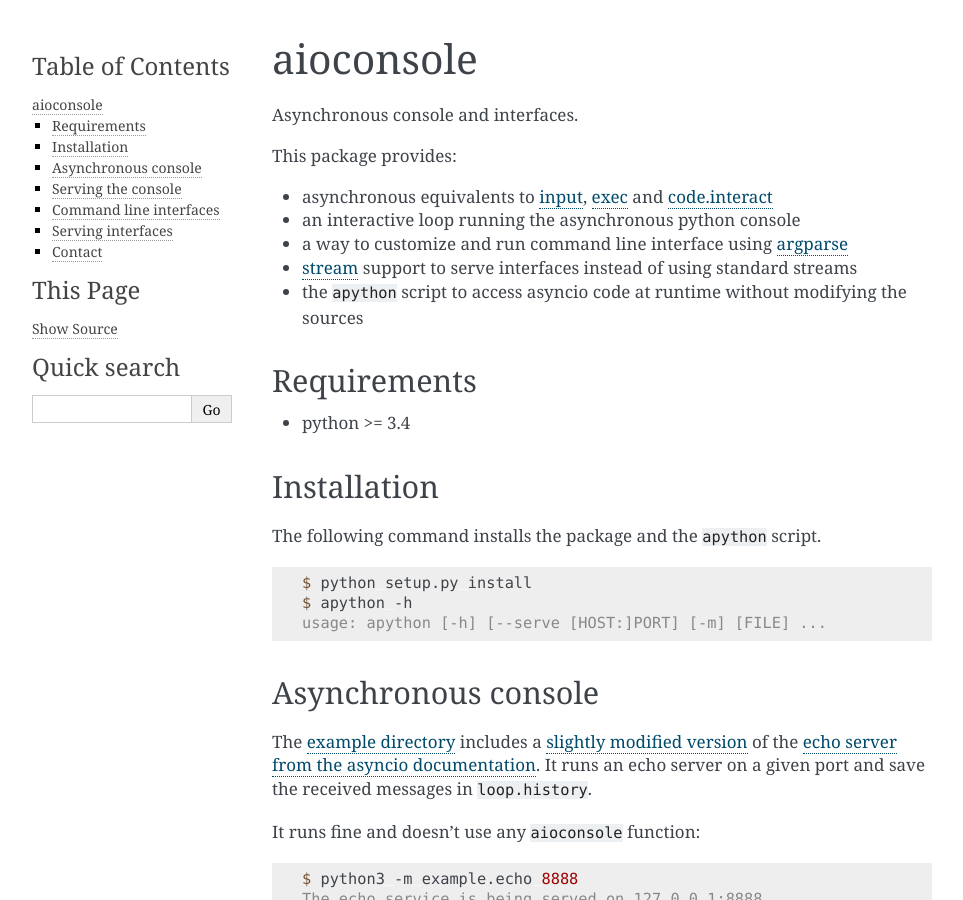
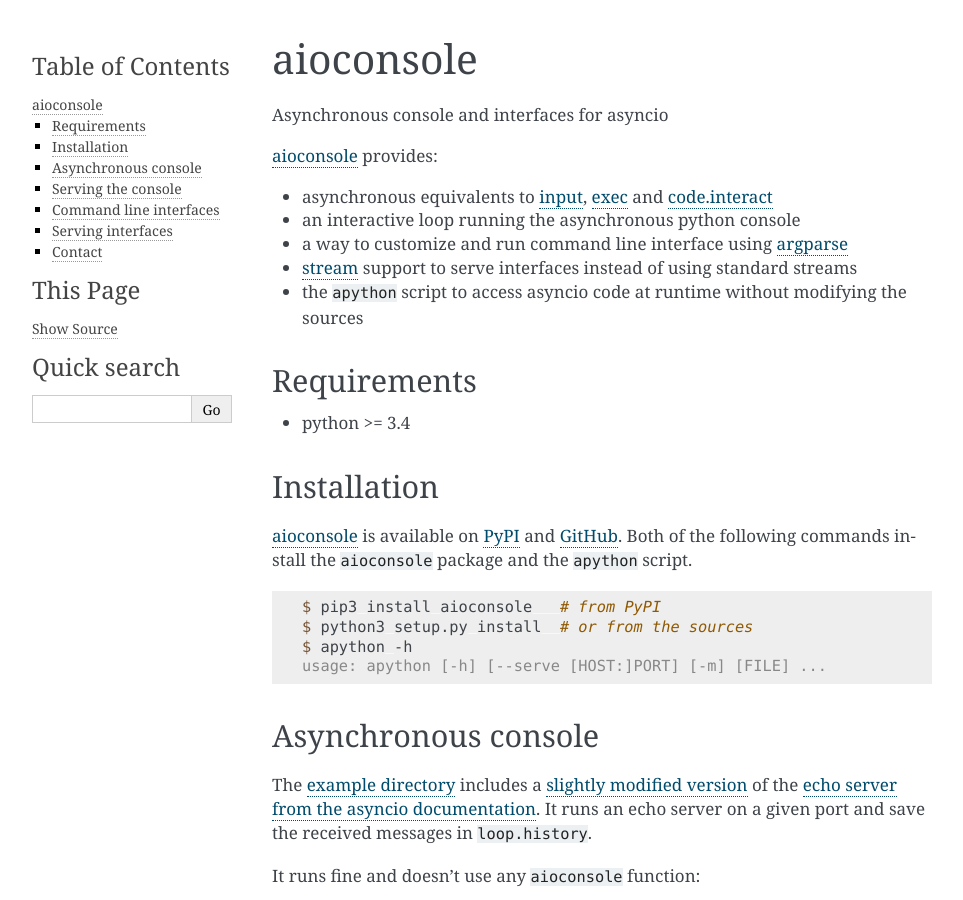
Before and after one commit to vxgmichel/aioconsole, a Sphinx documentation site: the page built from doc/aioconsole.rst, in a window 1280 px wide and 900 px high. Shown: the whole window, without its empty margins (148-1111 px from the left). Built offline with Sphinx 7.4.7, drawn with Linux system fonts in a browser that asks for light colours.

Commit message:
Use the same description for readme, documentation and setup

```diff
--- a/doc/aioconsole.rst
+++ b/doc/aioconsole.rst
@@ -1,9 +1,9 @@
 aioconsole
 ==========
 
-Asynchronous console and interfaces.
+Asynchronous console and interfaces for asyncio
 
-This package provides:
+aioconsole_ provides:
 
 * asynchronous equivalents to `input`_, `exec`_ and `code.interact`_
 * an interactive loop running the asynchronous python console
@@ -21,11 +21,14 @@
 Installation
 ------------
 
-The following command installs the package and the ``apython`` script.
+aioconsole_ is available on PyPI_ and GitHub_.
+Both of the following commands install the ``aioconsole`` package
+and the ``apython`` script.
 
 .. code:: console
 
-    $ python setup.py install
+    $ pip3 install aioconsole   # from PyPI
+    $ python3 setup.py install  # or from the sources
     $ apython -h
     usage: apython [-h] [--serve [HOST:]PORT] [-m] [FILE] ...
 
@@ -286,6 +289,8 @@
 
 Vincent Michel: vxgmichel@gmail.com
 
+.. _aioconsole: https://pypi.python.org/pypi/aioconsole
+.. _GitHub: https://github.com/vxgmichel/aioconsole
 .. _input: https://docs.python.org/3/library/functions.html#input
 .. _exec: https://docs.python.org/3/library/functions.html#exec
 .. _code.interact: https://docs.python.org/2/library/code.html#code.interact
@@ -303,3 +308,4 @@
 .. _stream objects: stream_
 .. _slightly modified version: `example/echo.py`_
 .. _example: `example/cli.py`_
+.. _PyPI: aioconsole_
--- a/setup.py
+++ b/setup.py
@@ -17,7 +17,7 @@
 
     license="GPLv3",
     classifiers=CLASSIFIERS,
-    description="Asynchronous python console and interfaces",
+    description="Asynchronous console and interfaces for asyncio",
     long_description=README,
 
     author="Vincent Michel",
```
Also changed, not shown: README.rst (+10 -4 lines).
